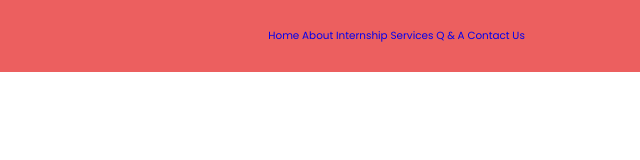
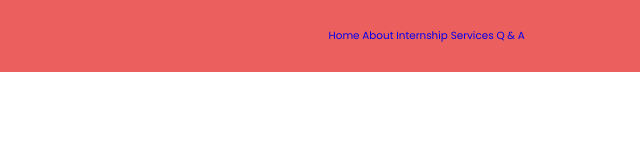
Before and after one commit to Aditya-9589/Nexus_Portfolio_WebApplication, a plain HTML site: page index.html in a window 1280 px wide. Shown: the full height of the page, 640-1280 px from the left. Drawn offline with Linux system fonts and the light colour scheme.

Commit message:
code cleanup

```diff
--- a/index.html
+++ b/index.html
@@ -23,7 +23,6 @@
             <a href="#internship">Internship</a>
             <a href="#services">Services</a>
             <a href="#q & a">Q & A</a>
-            <a href="#contact us">Contact Us</a>
         </nav>
     </header>
 
```
Also changed, not shown: style.css (line endings or trailing spaces).
